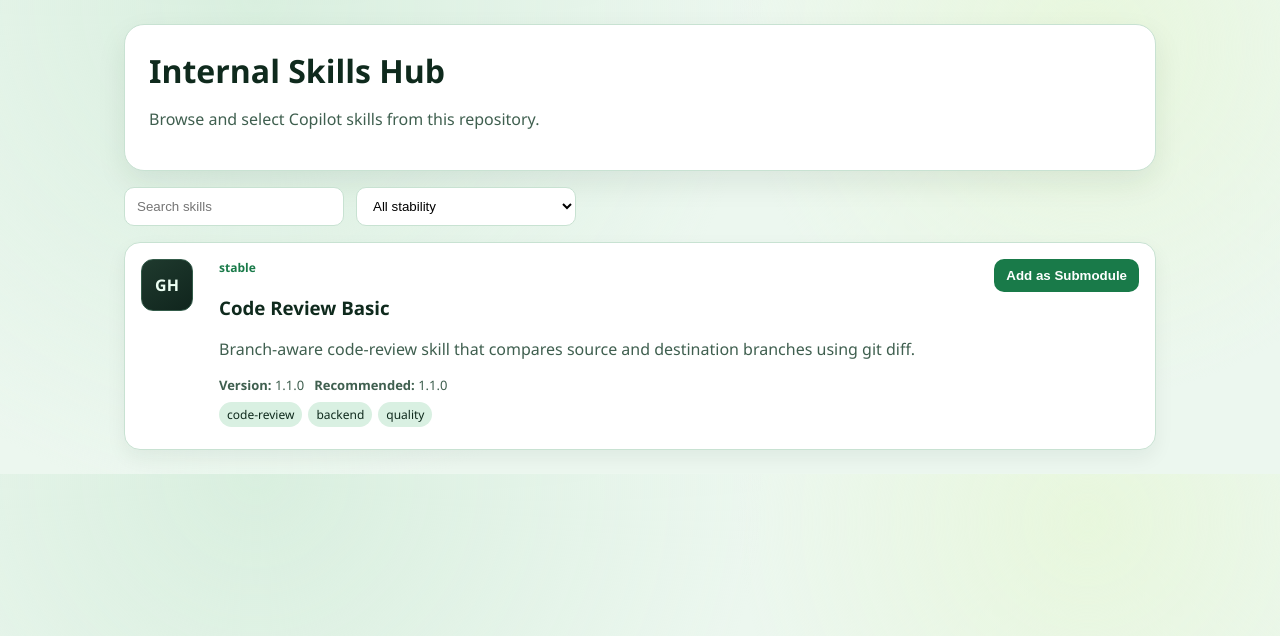
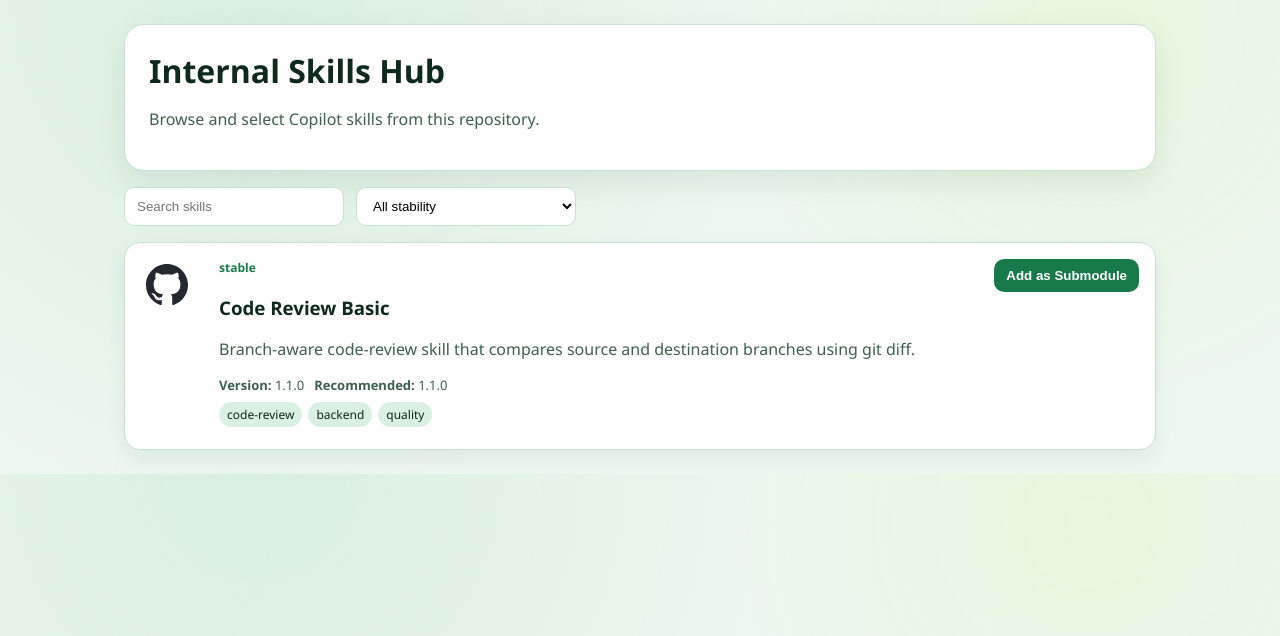
Before and after one commit to xuziyue/internal-skills-marketplace, a website: page ui/index.html in a window 1280 px wide. Drawn offline with Linux system fonts and the light colour scheme.

Commit message:
code review skill

```diff
--- a/ui/index.html
+++ b/ui/index.html
@@ -90,23 +90,17 @@
         font-size: 12px;
         color: var(--accent);
       }
-      .logo {
+      .logo-wrap {
         width: 52px;
         height: 52px;
-        border-radius: 12px;
         display: flex;
         align-items: center;
         justify-content: center;
-        border: 1px solid #badfca;
-        background: linear-gradient(145deg, #daf2e2, #c3e7d1);
-        font-size: 16px;
-        font-weight: 700;
-        color: #0f4f31;
       }
-      .logo.github {
-        background: linear-gradient(145deg, #1f3a2e, #10251d);
-        color: #ecfff3;
-        border-color: #345c4a;
+      .logo-wrap img {
+        width: 42px;
+        height: 42px;
+        display: block;
       }
       .meta {
         margin: 8px 0;
@@ -235,14 +229,8 @@
           .replaceAll("'", '&#39;');
       }
 
-      function logoClass(skill) {
-        if (skill.slug === 'code-review-basic') return 'logo github';
-        return 'logo';
-      }
-
-      function logoText(skill) {
-        if (skill.slug === 'code-review-basic') return 'GH';
-        return 'SK';
+      function logoMarkup() {
+        return '<div class="logo-wrap"><img src="./assets/github-mark.svg" alt="GitHub logo" /></div>';
       }
 
       function buildInstallCommands(repo, ref, path) {
@@ -330,7 +318,7 @@
             return `
               <article class="card">
                 <div class="card-row">
-                  <div class="${logoClass(skill)}">${logoText(skill)}</div>
+                  ${logoMarkup()}
                   <div>
                     <div class="status">${skill.stability}</div>
                     <h3>${escapeHtml(skill.name)}</h3>
```
Also changed, not shown: ui/assets/github-mark.svg (added).
